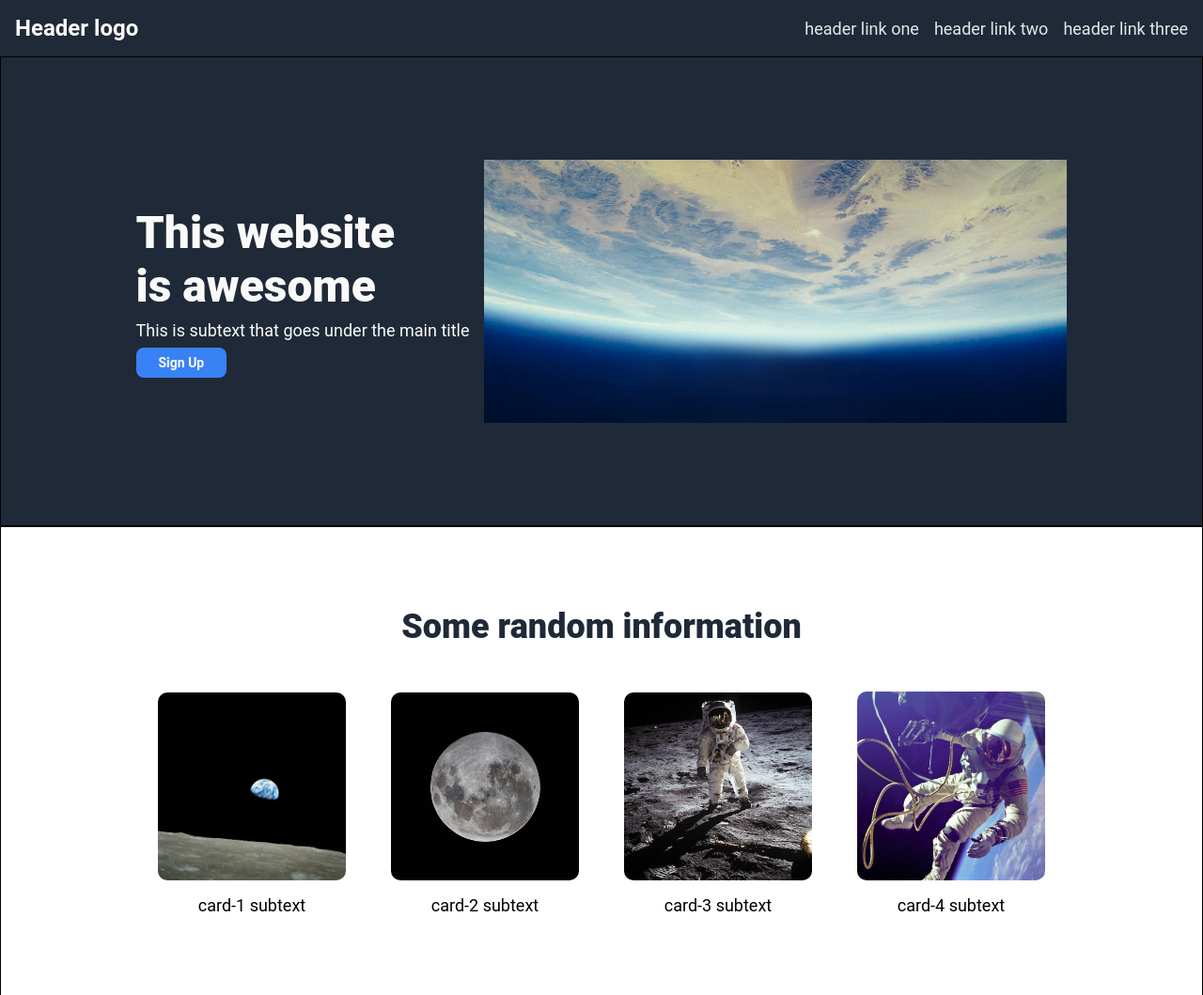
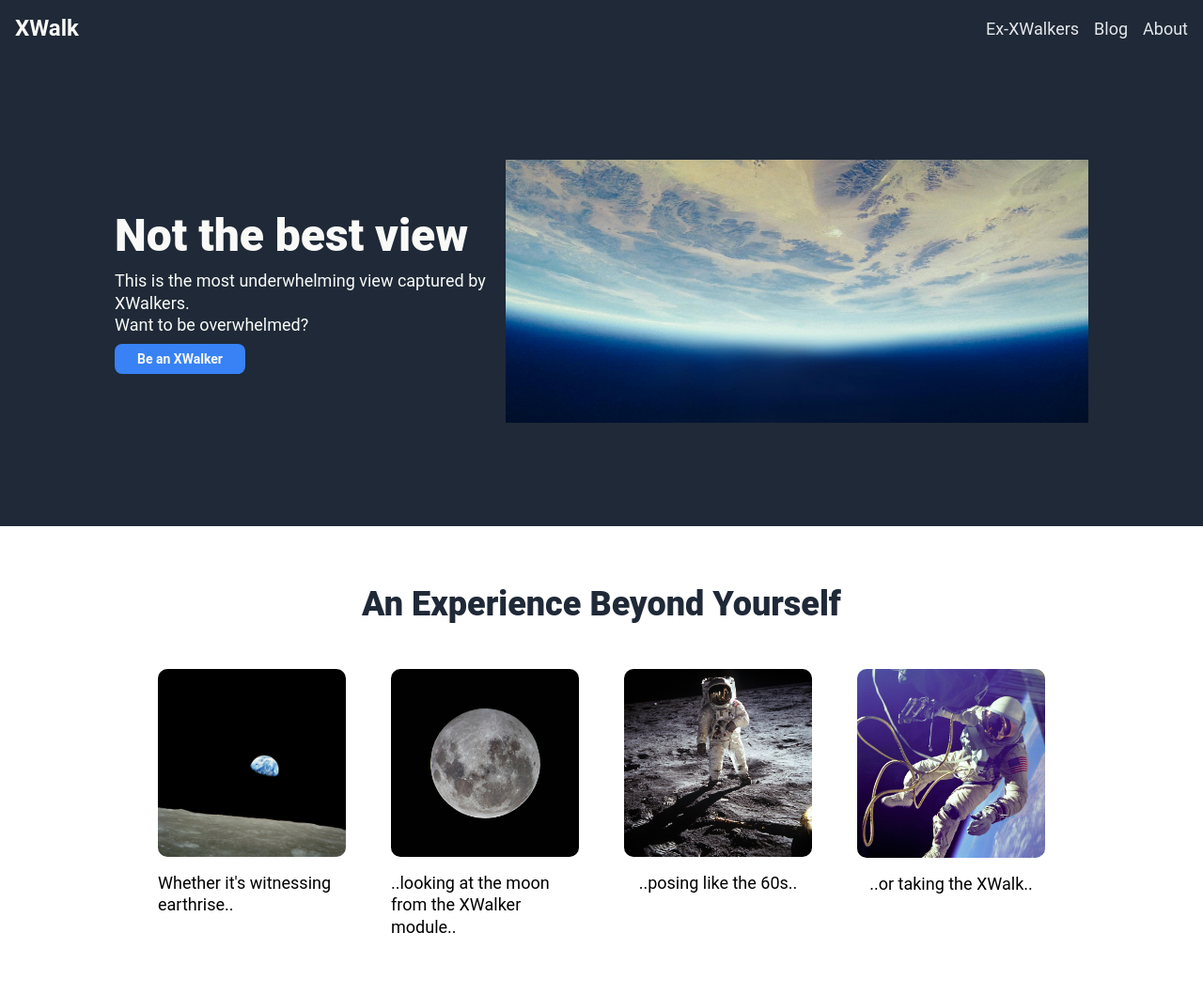
Before and after one commit to bhagyeshsp/top-landing-page, a plain HTML site: page index.html in a window 1280 px wide. Shown: the top 1059 px of the page at 94% size. Drawn offline with Linux system fonts and the light colour scheme.

Commit message:
Update web copy and minute style changes
Save point: if you want to see the version before writing copy, pls refer to the previous commit.

Writing a full copy was a good idea. Because some of the elements that I thought were working just fine broke down as soon as I added multiple lines of content.

But mostly, the problem was related to not using max-width when it comes to text chunks. I also used <br> tag to break important sentences that needed to be on a new line for maximum copy-impact.

```diff
--- a/index.html
+++ b/index.html
@@ -1,78 +1,72 @@
 <!DOCTYPE html>
 <html lang="en">
+
 <head>
     <meta charset="UTF-8">
     <meta name="viewport" content="width=device-width, initial-scale=1.0">
     <link rel="stylesheet" href="style.css">
-    <title>Landing Page</title>
+    <title>XWalk</title>
 </head>
+
 <body>
     <div class="header">
-        <div id="logo">Header logo</div>
+        <div id="logo">XWalk</div>
         <ul class="header-link">
-            <li>header link one</li>
-            <li>header link two</li>
-            <li>header link three</li>
+            <li>Ex-XWalkers</li>
+            <li>Blog</li>
+            <li>About</li>
         </ul>
     </div>
     <div class="container one">
         <div class="hero-content">
-            <div class="heading text">This website is awesome</div>
-            <div class="heading subtext">This is subtext that goes under the main title</div>
-            <button>Sign Up</button>
+            <div class="heading text">Not the best view</div>
+            <div class="heading subtext">This is the most underwhelming view captured by XWalkers. <br /> Want to be
+                overwhelmed?</div>
+            <button>Be an XWalker</button>
         </div>
         <div>
             <img src="./img/orbit.jpg" alt="Hi from the orbit">
         </div>
     </div>
     <div class="container two">
-        <div class="heading text">Some random information</div>
+        <div class="heading text">An Experience Beyond Yourself</div>
         <div class="card-container">
             <div class="card">
                 <img src="./img/earthrise.jpg" alt="card-1 caption">
-                <div class="heading subtext">card-1 subtext</div>
+                <div class="heading subtext">Whether it's witnessing earthrise..</div>
             </div>
             <div class="card">
                 <img src="./img/moon.jpg" alt="card-2 caption">
-                <div class="heading subtext">card-2 subtext</div>
+                <div class="heading subtext">..looking at the moon from the XWalker module..</div>
             </div>
             <div class="card">
                 <img src="./img/moonwalk.jpg" alt="card-3 caption">
-                <div class="heading subtext">card-3 subtext</div>
+                <div class="heading subtext">..posing like the 60s..</div>
             </div>
             <div class="card">
                 <img src="./img/spacewalk.jpg" alt="card-4 caption">
-                <div class="heading subtext">card-4 subtext</div>
+                <div class="heading subtext">..or taking the XWalk..</div>
             </div>
         </div>
     </div>
     <div class="container three">
-        <div class="quote-text">This is the quote</div>
-        <div class="quote-subtext">--said by</div>
+        <div class="quote-text">"The visions we offer our children shape the future. It *matters* what those visions
+            are. Often they become self-fulfilling prophecies. Dreams are maps."</div>
+        <div class="quote-subtext">― Carl Sagan, Pale Blue Dot:<br />A Vision of the Human Future in Space</div>
     </div>
     <div class="container four">
         <div class="cta-box">
             <div class="cta-left">
-                <div class="cta-text">Call to Action!</div>
-                <div class="cta-subtext">This is CTA subheading.</div>
+                <div class="cta-text">The map has manifested!</div>
+                <div class="cta-subtext">Give your people, your children, and your community the dream to be an XWalker.
+                    By becoming one.</div>
             </div>
             <div class="cta-right">
-                <button>Sign up</button>
+                <button>Be an XWalker</button>
             </div>
         </div>
     </div>
-    <div class="footer">Copyright © The Odin Project 2024</div>
+    <div class="footer">Copyright XWalk Inc., Courtsey: The Odin Project 2024</div>
+</body>
 
-
-
-
-
-
-
-
-
-
-
-
-</body>
 </html>
--- a/style.css
+++ b/style.css
@@ -52,14 +52,13 @@ ul {
     flex-basis: 500px;
     justify-content: center;
     align-items: center;
-    border: 1px solid black; /* Remove this in the end */
 }
 
 .one {
     display: flex;
     justify-content: center;
     align-items: center;
-    padding: 48px;
+    padding: 80px;
     gap: 16px;
 }
 
@@ -71,15 +70,17 @@ ul {
 }
 
 .heading.text {
+    max-width: 500px;
     color: #F9FAF8;
     font-size: 48px;
     font-weight: 900;
-    width: 300px;
 }
 
 .heading.subtext {
+    max-width: 400px;
     color: #F9FAF8;
     font-size: 18px;
+    line-height: 1.3;
 }
 
 .hero-content button {
@@ -109,7 +110,7 @@ ul {
 }
 
 .container.two .heading.text {
-    width: auto;
+    max-width: 70%;
     font-size: 36px;
     font-weight: 900;
     color: #1F2937;
@@ -120,6 +121,7 @@ ul {
     width: 100vw;
     display: flex;
     justify-content: center;
+    align-items: flex-start;
     gap: 48px;
 }
 
@@ -137,6 +139,8 @@ ul {
 }
 
 .card .heading.subtext {
+    max-width: 200px;
+    text-wrap: wrap;
     color: black;
     font-size: 18px;
 }
@@ -145,6 +149,7 @@ ul {
 
 .container.three {
     flex-direction: column;
+    align-items: center;
     background-color: #E5E7EB;
 }
 
@@ -161,6 +166,7 @@ ul {
     font-size: 18px;
     font-weight: 700;
     text-align: right;
+    text-wrap: balance;
 }
 
 /* .container.four styles */
@@ -186,12 +192,14 @@ ul {
 }
 
 .cta-text {
+    max-width: 400px;
     font-size: 18px;
     font-weight: 600;
     color: #E5E7EB;
 }
 
 .cta-subtext {
+    max-width: 450px;
     font-size: 12px;
     color: #E5E7EB;
 }
```
